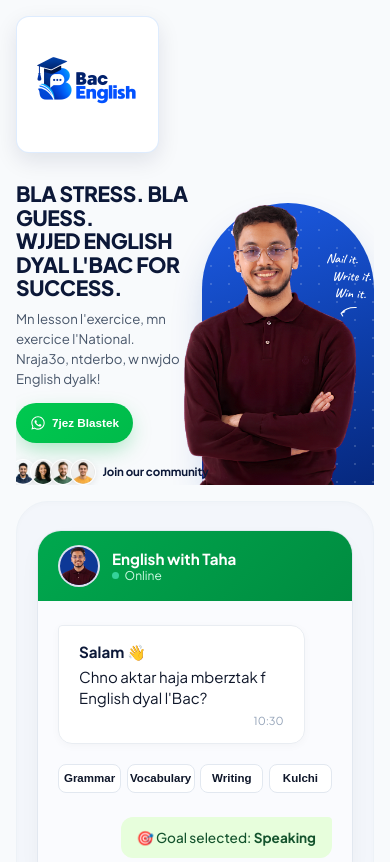
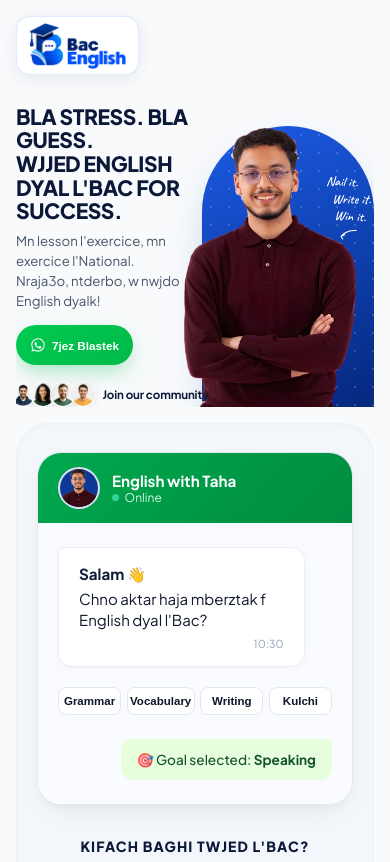
Before and after one commit to OthmanEss123/englishwithtaha, a Next.js app: page / in a window 390 px wide. Shown: the top 862 px of the page. Built offline with nearby package versions, Linux system fonts and the light colour scheme.

Commit message:
feat: add main landing page, global styles, and supporting assets for English with Taha program

```diff
--- a/src/app/globals.css
+++ b/src/app/globals.css
@@ -97,17 +97,26 @@
 .site-brand {
   color: var(--navy-blue);
   text-decoration: none;
-  padding: 0.35rem 0.65rem;
+  display: inline-flex;
+  align-items: center;
+  padding: 0.45rem 1rem;
   background: #ffffff;
   border: 1px solid rgba(219, 234, 254, 0.9);
   border-radius: 16px;
-  box-shadow: 0 8px 22px rgba(12, 24, 56, 0.1);
+  box-shadow: 0 4px 18px rgba(12, 24, 56, 0.07);
+  transition: transform 0.2s ease, box-shadow 0.2s ease;
+}
+
+.site-brand:hover {
+  transform: translateY(-1px);
+  box-shadow: 0 6px 22px rgba(12, 24, 56, 0.12);
 }
 
 .site-brand-logo {
   display: block;
-  width: 225px;
-  height: auto;
+  height: 58px;
+  width: auto;
+  object-fit: contain;
 }
 
 @media (min-width: 768px) {
@@ -1820,12 +1829,14 @@
   }
 
   .site-brand-logo {
-    width: clamp(125px, 32vw, 155px);
+    height: 46px;
+    width: auto;
+    max-width: 140px;
   }
 
   .site-brand {
-    padding: 0.3rem 0.5rem;
-    border-radius: 13px;
+    padding: 0.35rem 0.75rem;
+    border-radius: 14px;
   }
 
   .program-badge {
--- a/src/app/page.tsx
+++ b/src/app/page.tsx
@@ -313,8 +313,8 @@
             <Image
               src="/images/image copy.png"
               alt="Bac English — Learn, Practice, Succeed"
-              width={558}
-              height={252}
+              width={318}
+              height={151}
               priority
               className="site-brand-logo"
             />
```
Also changed, not shown: public/images/image copy.png.
